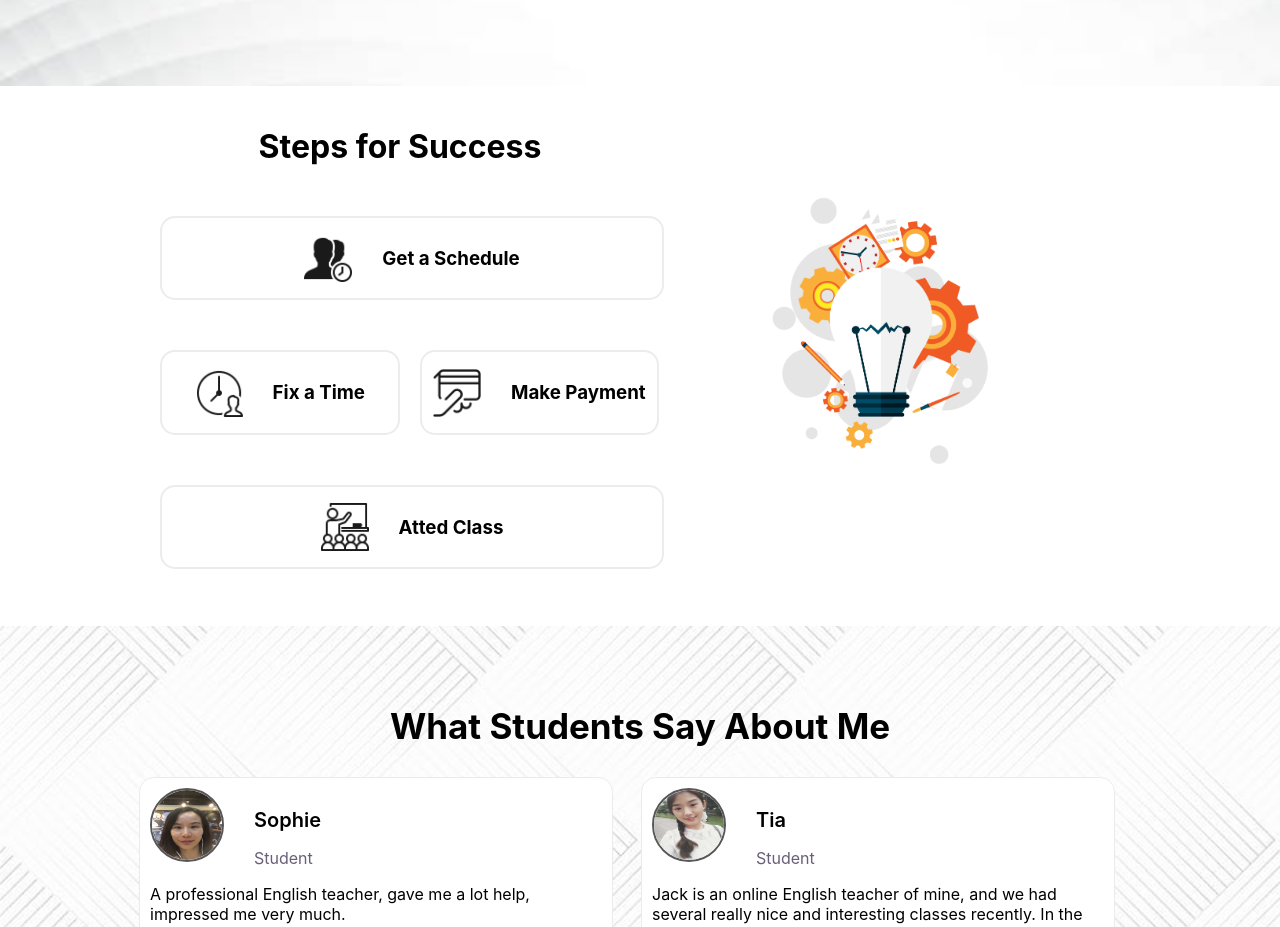
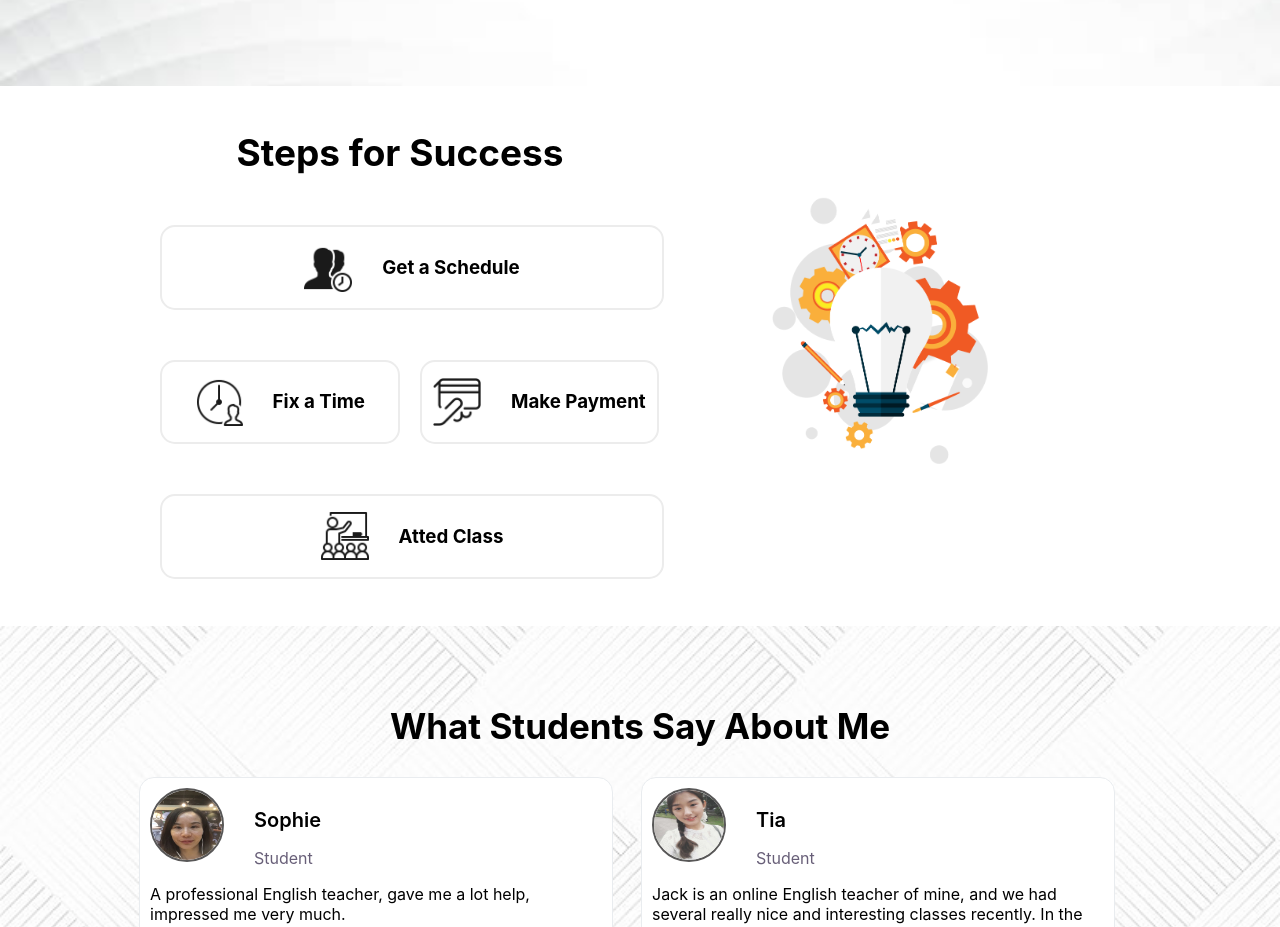
Before and after one commit to sazzadhossain1/teacher-jack-online-main, a React (Create React App) app: page / in a window 1280 px wide. Shown: the part 1860-2787 px from the top of the page. Built offline with nearby package versions, Linux system fonts and the light colour scheme.

Commit message:
create login and register components

```diff
--- a/src/components/StepsForSuccess/StepsForSuccess.css
+++ b/src/components/StepsForSuccess/StepsForSuccess.css
@@ -10,7 +10,9 @@
 .stepsForSuccess_left_div {
   height: 450px;
 }
-
+.stepsForSuccess_left_div h1 {
+  font-size: 37px;
+}
 .stepsForSuccess_logo_div {
   display: flex;
   justify-content: center;
```
Also changed, not shown: src/components/Login/Login.js (added, +11 -0 lines), src/components/Register/Register.js (added, +12 -0 lines), src/components/Login/Login.css (added), src/components/Register/Register.css (added).
